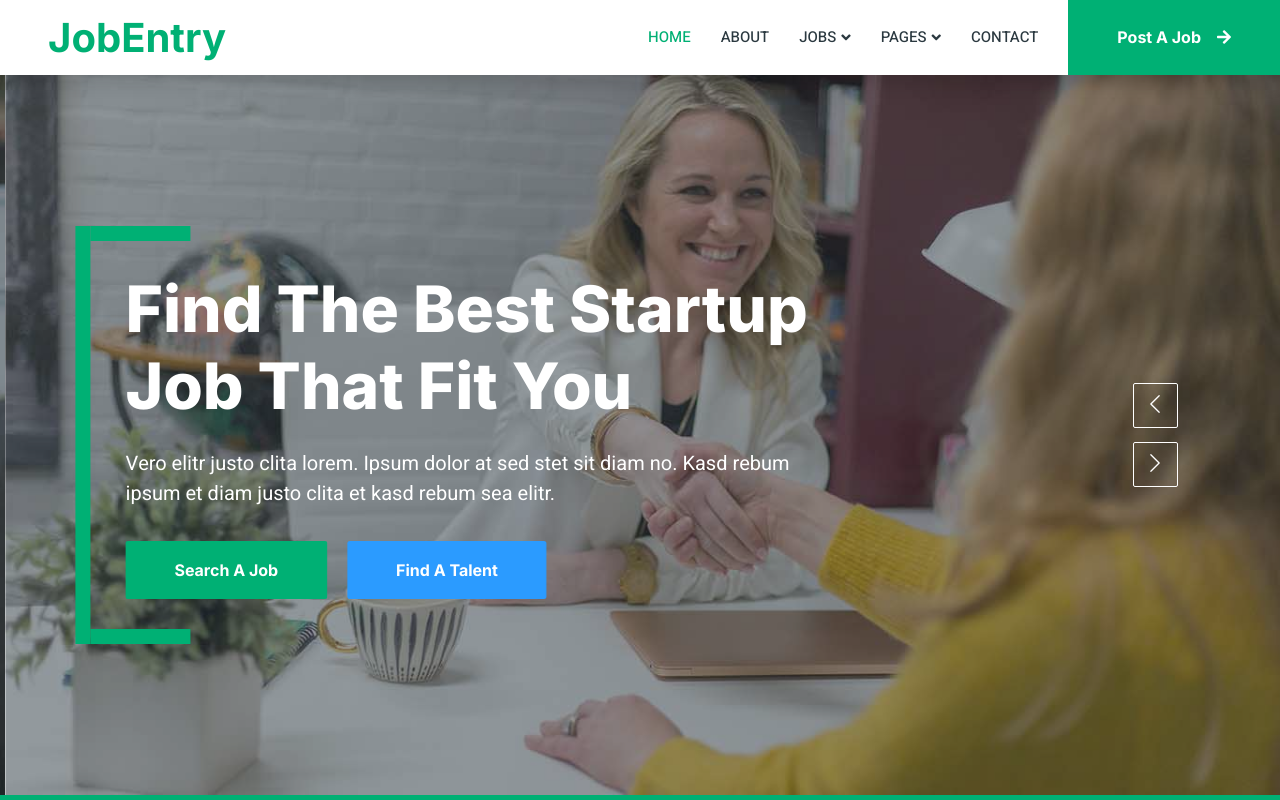
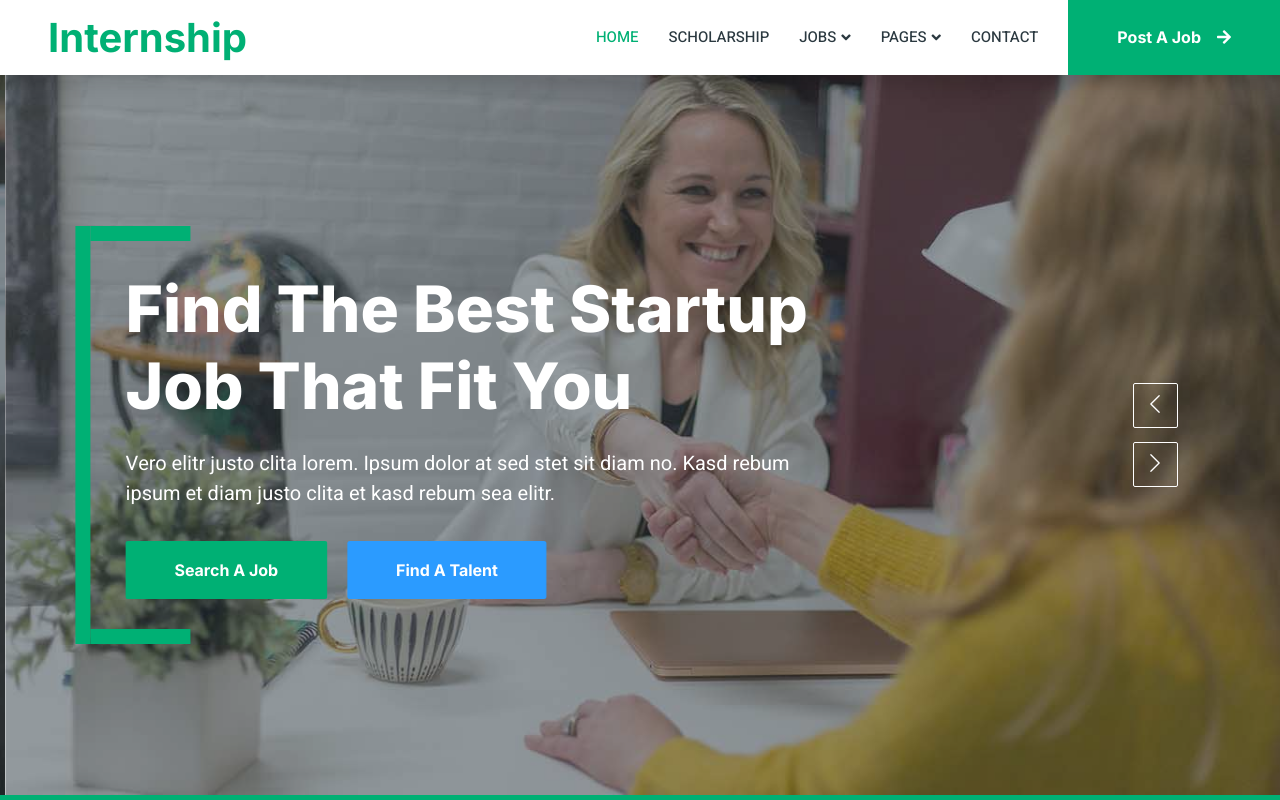
Before and after one commit to mehakg867/internship-project, a plain HTML site: page index.html in a window 1280 px wide. Shown: the top 800 px of the page. Drawn offline with nearby package versions, Linux system fonts and the light colour scheme.

Commit message:
edited index page

```diff
--- a/index.html
+++ b/index.html
@@ -45,7 +45,7 @@
         <!-- Navbar Start -->
         <nav class="navbar navbar-expand-lg bg-white navbar-light shadow sticky-top p-0">
             <a href="index.html" class="navbar-brand d-flex align-items-center text-center py-0 px-4 px-lg-5">
-                <h1 class="m-0 text-primary">JobEntry</h1>
+                <h1 class="m-0 text-primary">Internship</h1>
             </a>
             <button type="button" class="navbar-toggler me-4" data-bs-toggle="collapse" data-bs-target="#navbarCollapse">
                 <span class="navbar-toggler-icon"></span>
@@ -53,7 +53,7 @@
             <div class="collapse navbar-collapse" id="navbarCollapse">
                 <div class="navbar-nav ms-auto p-4 p-lg-0">
                     <a href="index.html" class="nav-item nav-link active">Home</a>
-                    <a href="about.html" class="nav-item nav-link">About</a>
+                    <a href="about.html" class="nav-item nav-link">Scholarship</a>
                     <div class="nav-item dropdown">
                         <a href="#" class="nav-link dropdown-toggle" data-bs-toggle="dropdown">Jobs</a>
                         <div class="dropdown-menu rounded-0 m-0">
```
